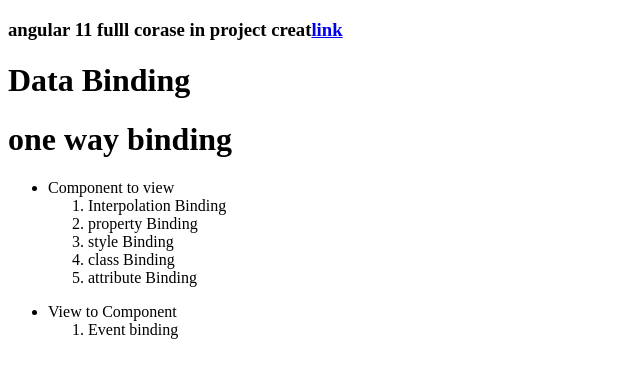
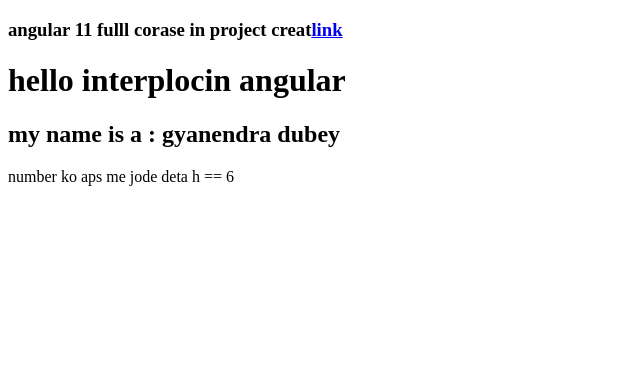
Before and after one commit to Gyanendra777/angular, an Angular app: page / in a window 1280 px wide. Shown: the top 378 px of the page, without its empty margins (0-640 px from the left). Built offline with nearby package versions, Linux system fonts and the light colour scheme.

Commit message:
interpolation binding simple

```diff
--- a/src/app/app.component.html
+++ b/src/app/app.component.html
@@ -1,12 +1,7 @@
 
-<h3>angular 11 fulll corase in project creat<a href="https://youtu.be/5INlwjFllcc">link</a></h3>
+<h3>angular 11 fulll corase in project creat<a href="https://youtu.be/wjCQjFB-rZU">link</a></h3>
 
 
-<h1>Data Binding</h1>
-<h1>one way binding</h1>
-<ul *ngFor="let group of contrydetale">
-<li>{{group.contry}}</li>
-<ol >
-<li *ngFor='let pepole of group.pepole'>{{pepole.name}}</li>
-</ol>
-</ul>
+<h1>hello interplocin {{title}}</h1>
+<h2>my name is a : {{name}}</h2>
+number ko aps me jode deta h ==   {{a+b}}
--- a/src/app/app.component.ts
+++ b/src/app/app.component.ts
@@ -7,35 +7,8 @@
 })
 export class AppComponent {
   title = 'angular';
-  contrydetale:any[]=[
-    {
-      'contry':'Component to view',
-      'pepole':[
-        {
-          'name':'Interpolation Binding'
-        },
-        {
-          'name':'property Binding'
-        },
-        {
-          'name':'style Binding'
-        },
-        {
-          'name':'class Binding'
-        },
-        {
-          'name':'attribute Binding'
-        },
-      ]
-    },
-    {
-      'contry':'View to Component',
-      'pepole':[
-        {
-          'name':'Event binding'
-        }
+  name = 'gyanendra dubey';
+  a:number=2;
+  b:number=4;
 
-      ]
-    }
-  ]
 }
```
